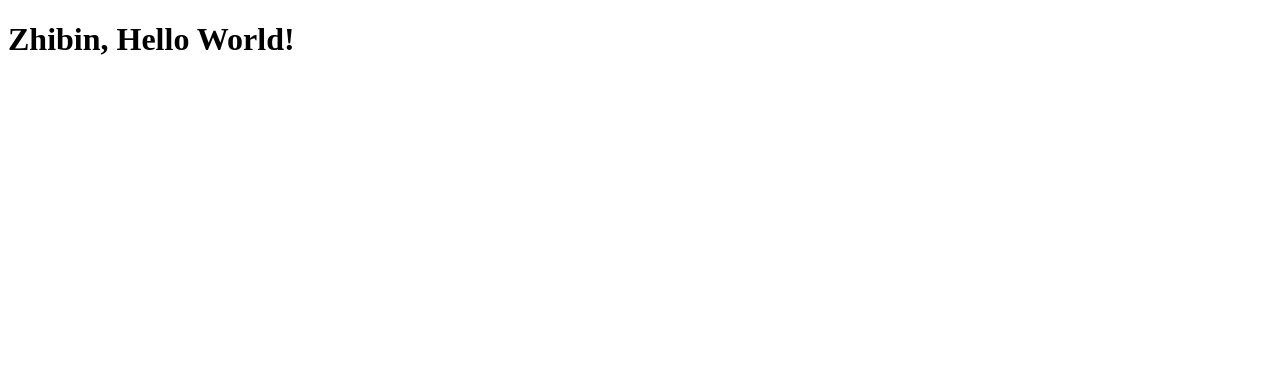
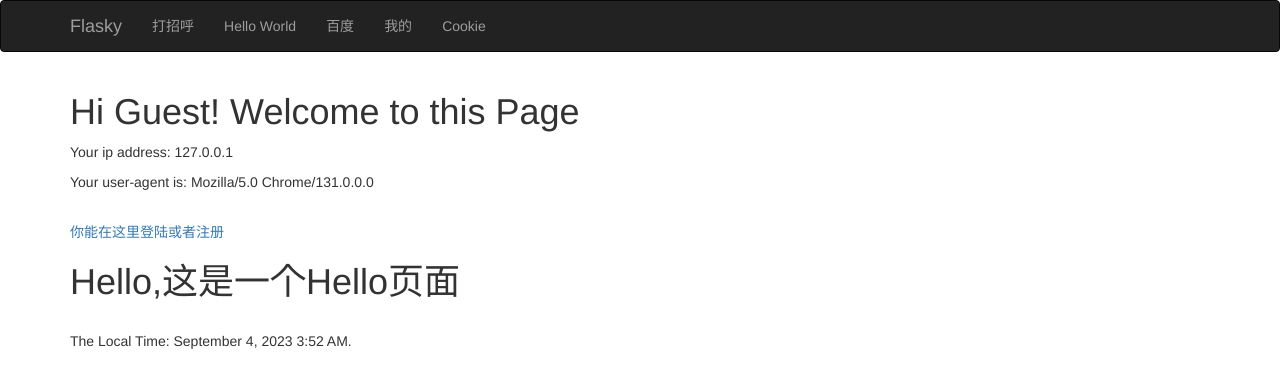
Before and after one commit to isletchen/flask_learning, a Flask app: page /printhello in a window 1280 px wide. Shown: the top 388 px of the page. Run offline with Flask 3, Linux system fonts and the light colour scheme; some libraries are stand-ins or nearby versions.

Commit message:
Modified Structure for Web

```diff
--- a/flask_learning.py
+++ b/flask_learning.py
@@ -3,32 +3,42 @@ from flask import request,make_response,redirect,abort
 from flask_bootstrap import Bootstrap
 from flask_moment import Moment
 from datetime import datetime
+from flask_wtf import FlaskForm
+from wtforms import StringField,SubmitField
+from wtforms.validators import DataRequired
 
 app = Flask(__name__)
 bootstrap = Bootstrap(app)
 moment = Moment(app)
 
+app.config['SECRET_KEY'] = "hardtoguessstring"
+
 class User():
-    def __init__(self,name,age):
+    def __init__(self,name,age,email):
         self.name = name
         self.age = age
+        self.email = email
 
-@app.route('/hello')
-def hello_world():
-    return "<h1>Hello World!</h1>"
+def dformat_date(time):
+    return time.strftime("%Y-%m-%d")
+
+app.jinja_env.filters['dform'] = dformat_date
+
+class NameForom(FlaskForm):
+    name = StringField("What is your name",validators=[DataRequired()])
+
+@app.route('/')
+def home():
+    ip_address = request.remote_addr
+    return render_template('homepage.html',current_time = datetime.utcnow(),page_type = "HomePage", ip=ip_address)
+
+@app.route('/hello/<string:name>')
+def hello_world(name):
+    return f"<h1>Hello World! {name}!</h1>"
 
 @app.route('/home')
 def show_homepage():
     return "<h1>Welcome to Homepage!</h1>"
-
-@app.route('/<string:name>')
-def show_your_name(name):
-    return f"Your Name is {name}"
-
-@app.route('/agent')
-def user_agent():
-    ua = request.headers.get('User-Agent')
-    return f"Your browser is {ua}"
 
 @app.route('/cookie')
 def response_make():
@@ -40,25 +50,29 @@ def response_make():
 def RD_baidu():
     return redirect("https://www.baidu.com/") #直接跳转到对应的baidu页面
 
+@app.route('/printhello')
+def print_helloworld():
+    ip_address = request.remote_addr
+    user_agent = request.headers.get('User-Agent')
+    return render_template("user_name.html",name = "Guest",ip=ip_address,ua=user_agent,current_time = datetime.utcnow(),page_type='Hello')
+
+@app.route('/mepage')
+def myaccount():
+    usr = User("Bob",27,'xxxx@qq.com')
+    return render_template("mepage_name.html",now = datetime.now(),user=usr)
+
+@app.errorhandler(404)
+def page_not_found(e):
+    return render_template("404.html",current_time = datetime.utcnow()),404
+
+'''
 @app.route('/usr')
 def get_user():
     id = None
     if not id:
         abort(404)
     return "We found this guy"
-
-@app.route('/printhello')
-def print_helloworld():
-    user = User("Zhibin","19")
-    return render_template("user_name.html",name=user.name)
-
-@app.route('/temp')
-def show_temp():
-    return render_template("base.html",current_time = datetime.utcnow())
-
-@app.errorhandler(404)
-def page_not_found(e):
-    return render_template("404.html",current_time = datetime.utcnow()),404
+'''
 
 @app.errorhandler(500)
 def internal_server_error(e):
--- a/templates/404.html
+++ b/templates/404.html
@@ -1,4 +1,4 @@
-{% extends "base.html" %}
+{% extends "homepage.html" %}
 
 {% block title %}Flasky - Page Not Found{% endblock %}
 
--- a/templates/base.html
+++ b/templates/homepage.html
@@ -24,23 +24,26 @@
                 <span class="icon-bar"></span>
                 <span class="icon-bar"></span>
             </button>
-            <a class="navbar-brand" href="{{url_for('show_homepage')}}">Flasky</a>
+            <a class="navbar-brand" href="{{url_for('home')}}">Flasky</a>
         </div>
         <div class="navbar-collapse collapse">
             <ul class="nav navbar-nav">
-                <li><a href="{{url_for('print_helloworld',name=name)}}">首页</a></li>
-                <li><a href="http://127.0.0.1:5000/hello">Hello World</a></li>
-                <li><a href="http://127.0.0.1:5000/test/baidu">百度</a></li>
+                <li><a href="{{url_for('print_helloworld')}}">打招呼</a></li>
+                <li><a href="{{url_for('hello_world',name=ip)}}">Hello World</a></li>
+                <li><a href="{{url_for('RD_baidu')}}">百度</a></li>
+                <li><a href="{{url_for('myaccount')}}">我的</a></li>
+                <li><a href="{{url_for('response_make')}}">Cookie</a></li>
             </ul>
         </div>
     </div>
 </div>
 {% endblock %}
 
+
 {% block content %}
 <div class="container">
     {% block page_content %}{% endblock %}
-    <h1>Hello,这是一个test页面</h1>
+    <h1>Hello,这是一个{{ page_type }}页面</h1>
     <br>
     <p>The Local Time: {{ moment(current_time).format('LLL') }}.</p>
 </div>
--- a/templates/user_name.html
+++ b/templates/user_name.html
@@ -1,14 +1,23 @@
-<!doctype html>
-<html>
-<head>
-<meta charset="utf-8">
-<title>Homepage</title>
-</head>
+{% extends "homepage.html" %}
+
+{% block title %}Flasky - Information{% endblock %}
+
+{% block page_content %}
+<div class="content_user">
+{% if name == "Guest" %}
+<h1>Hi Guest! Welcome to this Page</h1>
 <body>
-{% if name == "Guest" %}
-<h1>Guest ! Hello World!</h1>
+<p>Your ip address: {{ ip }}</p>
+<P>Your user-agent is: {{ ua }}</P>
+<br>
+<a class="login" href="#">你能在这里登陆或者注册</a>
+</body>
 {% else %}
-<h1>{{name}}, Hello World!</h1>
+<h1>Hi {{name}}! Welcome To Flasky</h1>
+<body>
+    <p>Your ip address: {{ ip }}</p>
+    <P>Your user-agent is: {{ ua }}</P>
+</body>
 {% endif %}
-</body>
-</html>
+</div>
+{% endblock %}
```
Also changed, not shown: templates/mepage_name.html (+4 -4 lines).
